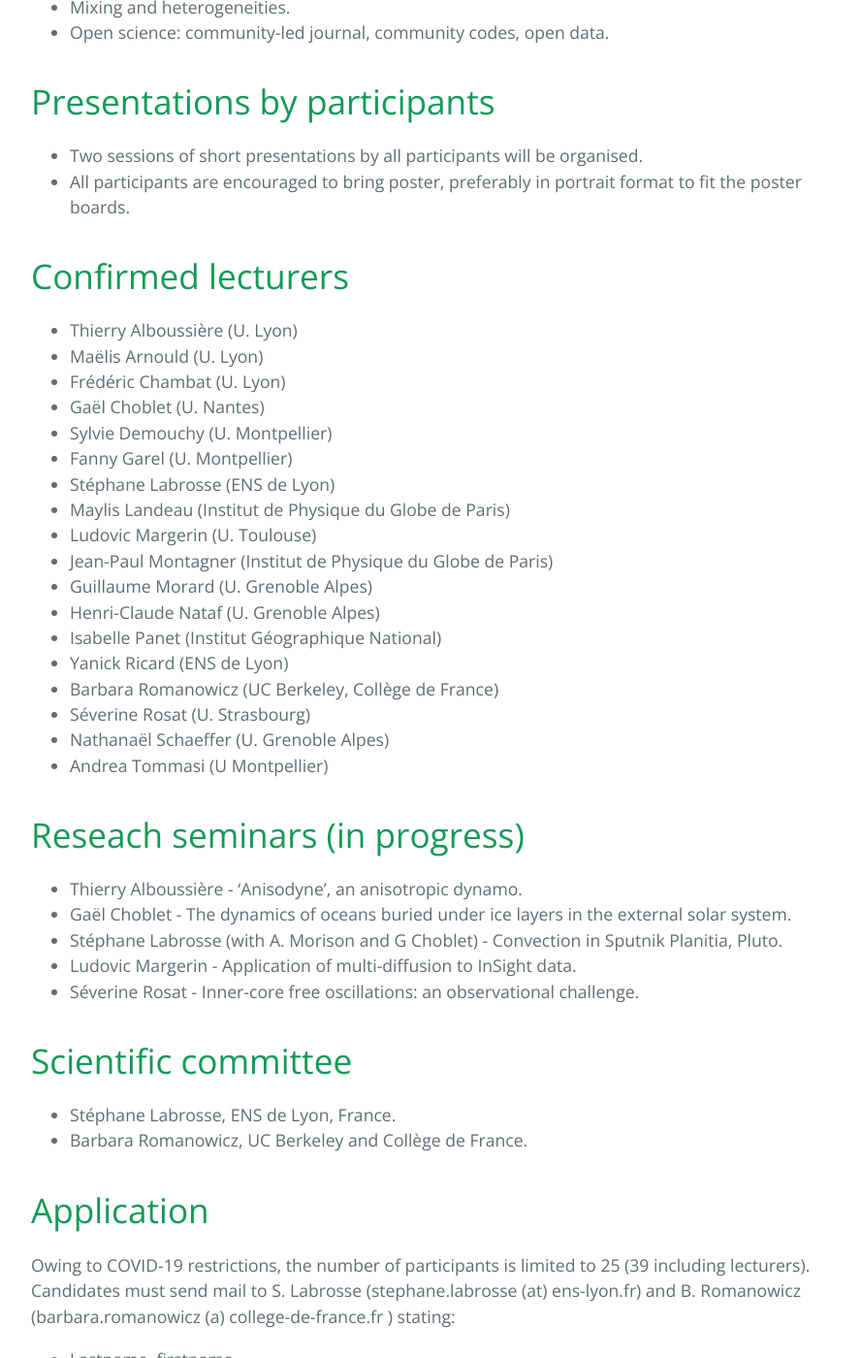
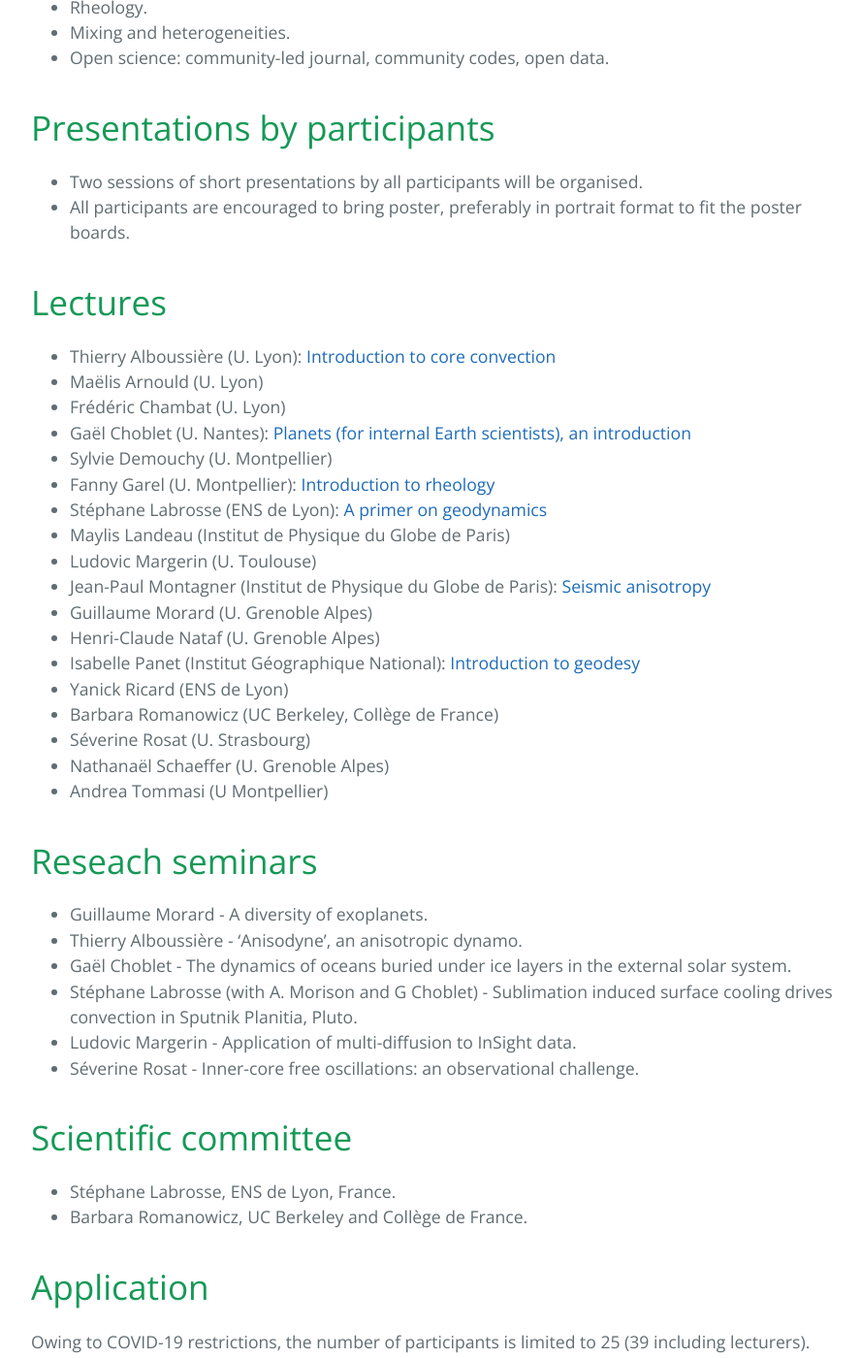
Before and after one commit to GeophysicsHouches2021/GeophysicsHouches2021.github.io, a Jekyll site: the page built from index.md, in a window 1280 px wide and 1400 px high, scrolled down 882 px. Shown: the whole window at 97% size, without its empty margins (192-1081 px from the left). Built offline with Jekyll 4.4.1, drawn with Linux system fonts in a browser that asks for light colours; some of the changed text lies outside the part shown.

Commit message:
solve the big file problem

```diff
--- a/index.md
+++ b/index.md
@@ -12,10 +12,12 @@ students and young researchers.
 # Program
 
 * Mornings, starting at 9:00am, two classes of 1:30 each.
-* Afternoons, starting at 5pm, a class and 1 seminar.
+* Afternoons, starting at 4:30pm, a class and 1 seminar.
 * The detailed program is available
   [here](https://docs.google.com/spreadsheets/d/1BaI8csGiw7poJCB-BrfQDLwmQWXTqBxK_703ya9l8CY/edit?usp=sharing). Please
   check it regularly since it can be subject ot changes.
+* All lectures and some seminars are recorded and can be accessed on
+  the [school youtube chanel](https://www.youtube.com/c/EcoledePhysiquedesHouches/videos).
 
 **The school will primarily be in english**
 
@@ -30,33 +32,35 @@ organised.
 * All participants are encouraged to bring poster, preferably in
   portrait format to fit the poster boards.
 
-# Confirmed lecturers
-* Thierry Alboussière (U. Lyon)
+# Lectures
+* Thierry Alboussière (U. Lyon): [Introduction to core convection](http://perso.ens-lyon.fr/stephane.labrosse/Lectures/TA_core_convection_prepress.pdf)
 * Maëlis Arnould (U. Lyon)
 * Frédéric Chambat (U. Lyon)
-* Gaël Choblet (U. Nantes)
+* Gaël Choblet (U. Nantes):
+  [Planets (for internal Earth scientists), an introduction](http://perso.ens-lyon.fr/stephane.labrosse/Lectures/planets.pdf)
 * Sylvie Demouchy (U. Montpellier)
-* Fanny Garel (U. Montpellier)
-* Stéphane Labrosse (ENS de Lyon)
+* Fanny Garel (U. Montpellier): [Introduction to rheology](http://perso.ens-lyon.fr/stephane.labrosse/Lectures/F_Garel_intro_rheology_LesHouches2021.pdf)
+* Stéphane Labrosse (ENS de Lyon): [A primer on geodynamics](http://perso.ens-lyon.fr/stephane.labrosse/Lectures/Houches_geodynamics_2021.pdf)
 * Maylis Landeau (Institut de Physique du Globe de Paris)
 * Ludovic Margerin (U. Toulouse)
-* Jean-Paul Montagner (Institut de Physique du Globe de Paris)
+* Jean-Paul Montagner (Institut de Physique du Globe de Paris):
+  [Seismic anisotropy](http://perso.ens-lyon.fr/stephane.labrosse/Lectures/210709Houches-Montagner.pdf)
 * Guillaume Morard (U. Grenoble Alpes)
 * Henri-Claude Nataf (U. Grenoble Alpes)
-* Isabelle Panet (Institut Géographique National)
+* Isabelle Panet (Institut Géographique National): [Introduction to geodesy](http://perso.ens-lyon.fr/stephane.labrosse/Lectures/Cours_Intro_Geodesie.pdf)
 * Yanick Ricard (ENS de Lyon)
 * Barbara Romanowicz (UC Berkeley, Collège de France)
 * Séverine Rosat (U. Strasbourg)
 * Nathanaël Schaeffer (U. Grenoble Alpes)
 * Andrea Tommasi (U Montpellier)
 
-# Reseach seminars (in progress)
+# Reseach seminars
 
+* Guillaume Morard - A diversity of exoplanets.
 * Thierry Alboussière - 'Anisodyne', an anisotropic dynamo.
 * Gaël Choblet - The dynamics of oceans buried under ice layers in the
 external solar system.
-* Stéphane Labrosse (with A. Morison and G Choblet) - Convection in
-  Sputnik Planitia, Pluto.
+* Stéphane Labrosse (with A. Morison and G Choblet) - Sublimation induced surface cooling drives convection in Sputnik Planitia, Pluto.
 * Ludovic Margerin - Application of multi-diffusion to InSight data.
 * Séverine Rosat - Inner-core free oscillations: an observational challenge.
 
```
Also changed, not shown: 1 other file.
